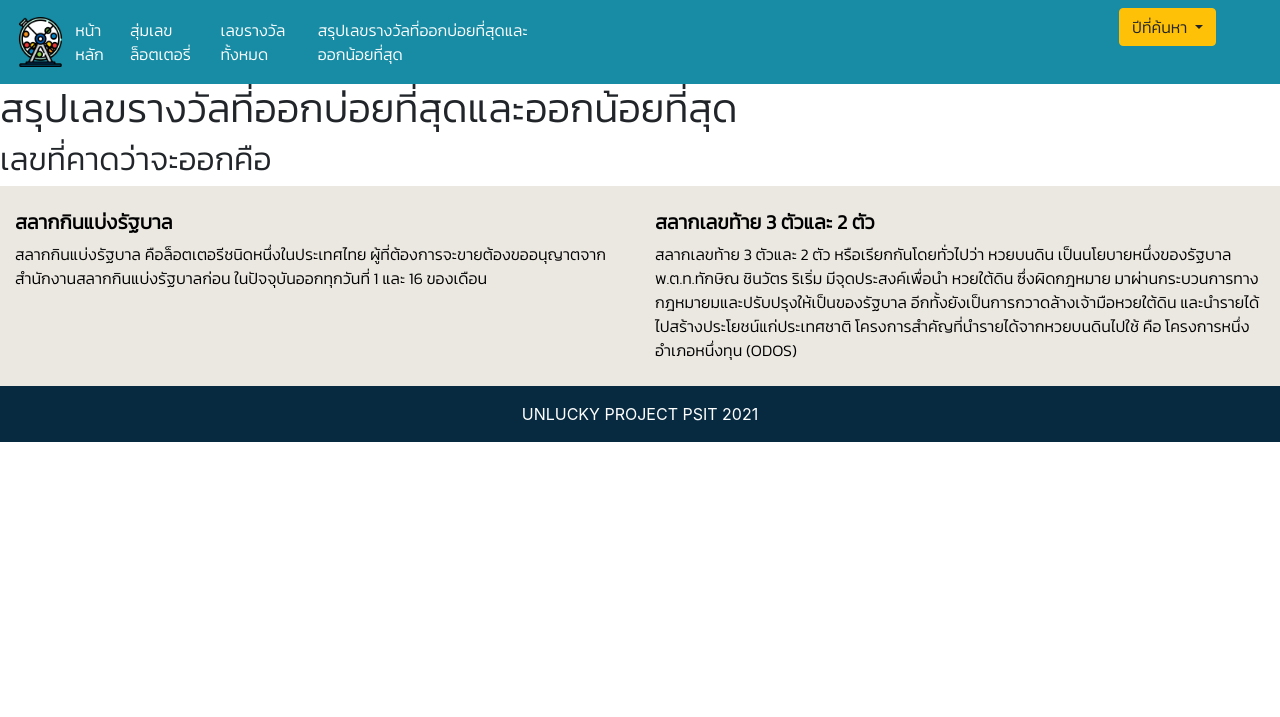
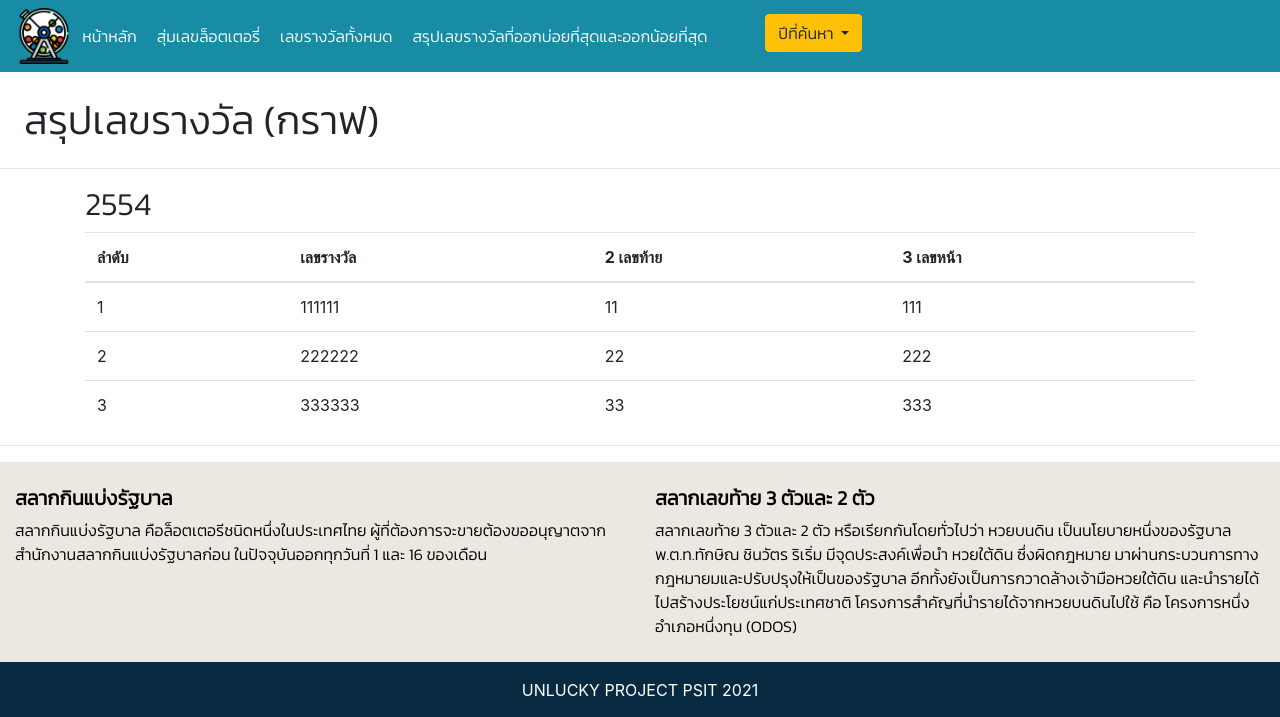
Before and after one commit to S1vanat/Lottery, a Django app: page /page1/ in a window 1280 px wide. Shown: the top 717 px of the page. Run offline with Django 3.2, Linux system fonts and the light colour scheme; some libraries are stand-ins or nearby versions.

Commit message:
Edit page all reweard

```diff
--- a/Myproject/templates/allreward.html
+++ b/Myproject/templates/allreward.html
@@ -38,6 +38,7 @@
     text-align: left;
   }
 </style>
+<title>Allreward</title>
 <div class="container-fluid">
   <!-- hearder -->
   <div class="row m-3">
--- a/Myproject/templates/index.html
+++ b/Myproject/templates/index.html
@@ -72,7 +72,7 @@
             </button>
           </div>
           <div class="col-6">
-            <img src="{% static 'images/rich1.jpg' %}" />
+            <img src="{% static 'images/rich1.jpg' %}"/>
           </div>
         </div>
       </div>
--- a/Myproject/templates/navbar.html
+++ b/Myproject/templates/navbar.html
@@ -13,7 +13,6 @@
   <script src="https://cdnjs.cloudflare.com/ajax/libs/popper.js/1.16.0/umd/popper.min.js"></script>
   <script src="https://maxcdn.bootstrapcdn.com/bootstrap/4.5.2/js/bootstrap.min.js"></script>
   <meta name="viewport" content="width=device-width, initial-scale=1.0" />
-  <title>Document</title>
 </head>
 
 <body>
@@ -36,13 +35,13 @@
           <a class="nav-link" href="/allreward" id="hoverrandom">เลขรางวัลทั้งหมด <span
               class="sr-only">(current)</span></a>
         </li>
-        <li class="nav-item active">
+        <li class="nav-item active mr-5">
           <a class="nav-link" href="/page1" id="hoverrandom">สรุปเลขรางวัลที่ออกบ่อยที่สุดและออกน้อยที่สุด
             <span class="sr-only">(current)</span></a>
         </li>
-        <li style="margin-left: 580px;">
-          <form class="form-inline my-2 my-lg-0">
-            <div class="btn-group mr-5">
+        <li>
+          <form class="form-check-inline">
+            <div class="btn-group">
               <button type="button" class="btn btn-warning dropdown-toggle" data-toggle="dropdown" aria-haspopup="true" aria-expanded="false">
                 ปีที่ค้นหา
               </button>
--- a/Myproject/templates/page1.html
+++ b/Myproject/templates/page1.html
@@ -1,25 +1,52 @@
 {% extends 'navbar.html'%} {% block content%}
-<!DOCTYPE html>
-<html lang="en">
-<head>
-    <style>
-        @import url('https://fonts.googleapis.com/css2?family=Kanit:wght@300&family=Prompt:ital,wght@1,300&display=swap');
-        h1, h2 {
-            font-family: 'Kanit', sans-serif;
-        }
-    </style>
-    <meta charset="UTF-8">
-    <meta http-equiv="X-UA-Compatible" content="IE=edge">
-    <meta name="viewport" content="width=device-width, initial-scale=1.0">
-    <title>Document</title>
-</head>
+<title>สรุปเลขรางวัล</title>
 <body>
-    <h1>
-        สรุปเลขรางวัลที่ออกบ่อยที่สุดและออกน้อยที่สุด
-    </h1>
-    <h2>
-        เลขที่คาดว่าจะออกคือ
-    </h2>
+  <div class="herader">
+    <h1 class="m-4">สรุปเลขรางวัล (กราฟ)</h1>
+    <hr />
+  </div>
+  <!--  Table data for crate grapg -->
+  <div class="container">
+    <h2>2554</h2>
+    <table class="table">
+      <thead>
+        <tr>
+          <th>ลำดับ</th>
+          <th>เลขรางวัล</th>
+          <th>2 เลขท้าย</th>
+          <th>3 เลขหน้า</th>
+        </tr>
+      </thead>
+      <tbody>
+        <tr>
+          <td>1</td>
+          <td>111111</td>
+          <td>11</td>
+          <td>111</td>
+        </tr>
+        <tr>
+          <td>2</td>
+          <td>222222</td>
+          <td>22</td>
+          <td>222</td>
+        </tr>
+        <tr>
+          <td>3</td>
+          <td>333333</td>
+          <td>33</td>
+          <td>333</td>
+        </tr>
+      </tbody>
+    </table>
+  </div>
+  <hr />
 </body>
-</html>
+
+<style>
+  @import url("https://fonts.googleapis.com/css2?family=Kanit:wght@300&family=Prompt:ital,wght@1,300&display=swap");
+  h1,
+  h2 {
+    font-family: "Kanit", sans-serif;
+  }
+</style>
 {% endblock %}
```
Also changed, not shown: Myproject/templates/randompage.html (+8 -11 lines).
